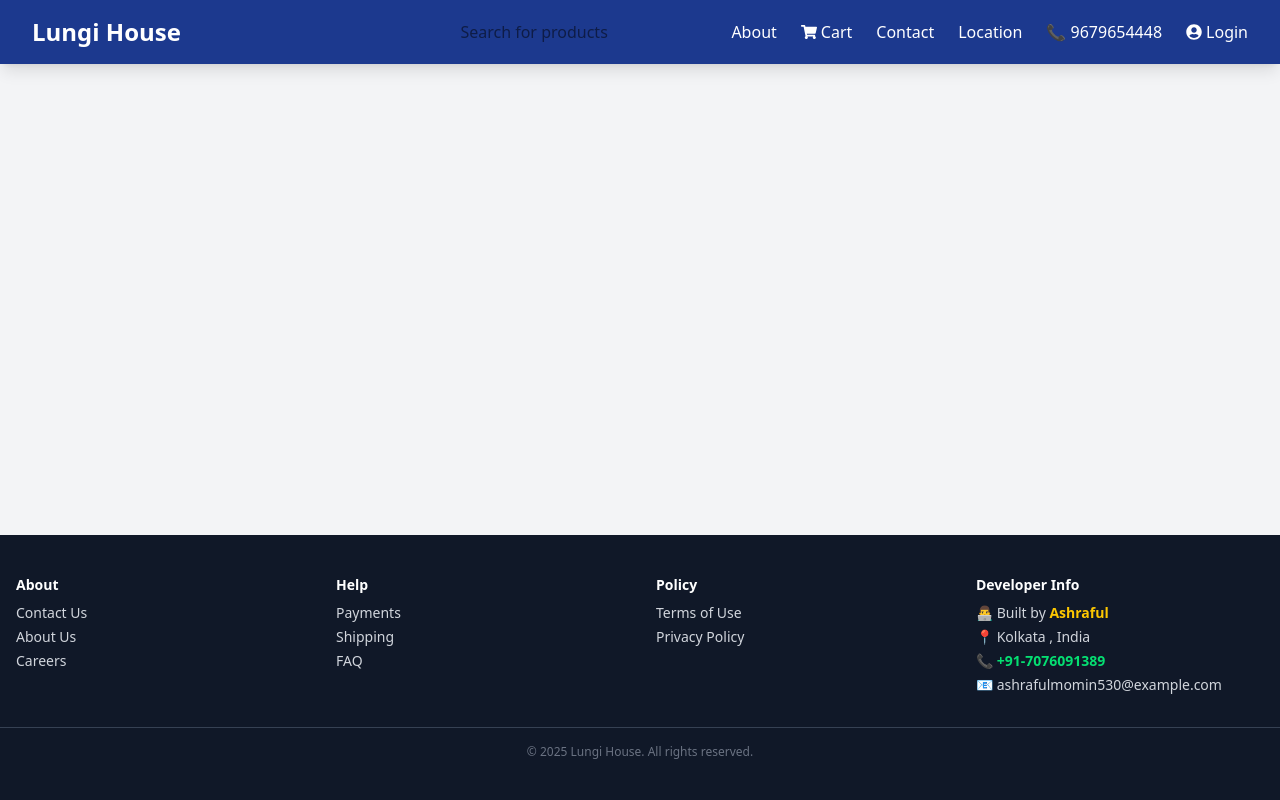
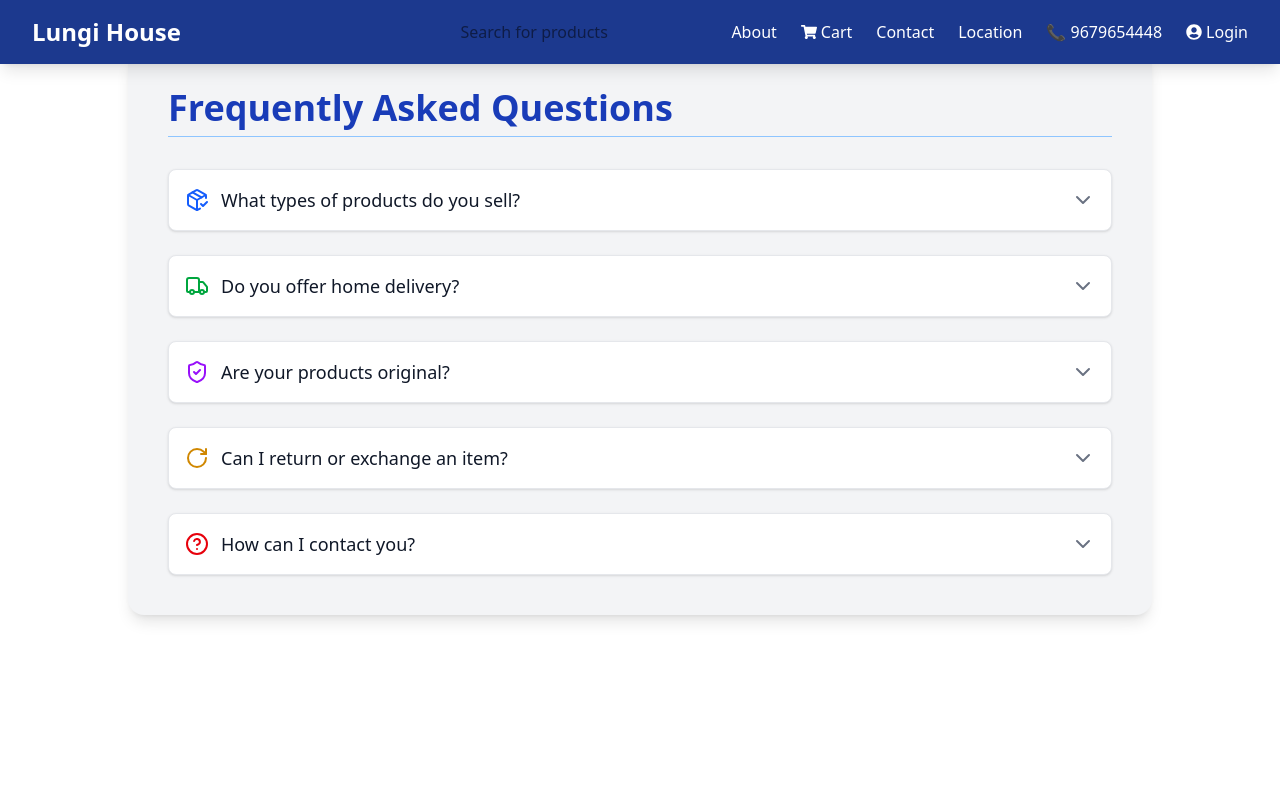
Before and after one commit to asharful70786/Lungi-House-, a React (Vite) app in the folder client/: page /FAQ in a window 1280 px wide. Shown: the top 800 px of the page. Built offline with nearby package versions, Linux system fonts and the light colour scheme; no server answers.

Commit message:
faq pafe addes and logo and tital changed

```diff
--- a/client/index.html
+++ b/client/index.html
@@ -2,10 +2,10 @@
 <html lang="en">
   <head>
     <meta charset="UTF-8" />
-    <link rel="icon" type="image/svg+xml" href="/vite.svg" />
+    <link rel="icon" type="image/svg+xml" href="https://tse4.mm.bing.net/th?id=OIP.Edq_mK8gGrwQQ1Oov6UG0wHaEc&pid=Api&P=0&h=180" />
     <meta name="viewport" content="width=device-width, initial-scale=1.0" />
-    <!-- <link href="/src/app.css" rel="stylesheet"><link href="/src/styles.css" rel="stylesheet"> -->
-    <title>Vite + React</title>
+    <link href="/src/app.css" rel="stylesheet"><link href="/src/styles.css" rel="stylesheet">
+    <title>Lungi House </title>
   </head>
  <!-- // rgb(29, 35, 42) -->
   <body  >
--- a/client/src/Components/Footer.jsx
+++ b/client/src/Components/Footer.jsx
@@ -1,4 +1,4 @@
-import React from 'react';
+
 
 function Footer() {
   const year = new Date().getFullYear();
@@ -25,7 +25,7 @@ function Footer() {
             <li><a href="/payements">Payments</a></li>
             <li><a href="/shipping">Shipping</a></li>
             {/* <li>Returns</li> */}
-            <li>FAQ</li>
+            <li ><a href="/FAQ">FAQ</a></li>
           </ul>
         </div>
 
--- a/client/src/main.jsx
+++ b/client/src/main.jsx
@@ -19,6 +19,7 @@ import Payments from './pages/Payment';
 import ShippingFAQ from './pages/Shipping';
 import TermsOfUse from './pages/Terms&Condition';
 import PrivacyPolicy from './pages/Privacy';
+import FAQ from './pages/FAQ';
 
 
 ReactDOM.createRoot(document.getElementById('root')).render(
@@ -39,10 +40,11 @@ ReactDOM.createRoot(document.getElementById('root')).render(
             <Route path="about" element={<AboutUs />} />
             <Route path='careers' element={<Careers/>} />
             <Route path='payements' element={<Payments/>} />
-<Route path='Shipping' element={< ShippingFAQ/>} />
-<Route path='Terms' element={<TermsOfUse/>} />
-<Route path='privacy' element={<PrivacyPolicy/>} />
-<Route path='careers' element={<Careers/>} />
+           <Route path='Shipping' element={< ShippingFAQ/>} />
+            <Route path='Terms' element={<TermsOfUse/>} />
+           <Route path='privacy' element={<PrivacyPolicy/>} />
+           <Route path='careers' element={<Careers/>} />
+            <Route path='FAQ' element={< FAQ/>} />
 
             <Route path="*" element={<h1>404 - Page Not Found</h1>} />
           </Route>
--- a/client/src/pages/Aboutus.jsx
+++ b/client/src/pages/Aboutus.jsx
@@ -2,11 +2,11 @@ import React, { useEffect, useState } from 'react';
 import { FaWhatsapp } from 'react-icons/fa';
 
 const sampleImages = [
-  'https://images.unsplash.com/photo-1745179276969-d9db2e682b5d?q=80&w=1974&auto=format&fit=crop&ixlib=rb-4.1.0&ixid=M3wxMjA3fDB8MHxwaG90by1wYWdlfHx8fGVufDB8fHx8fA%3D%3D', // Lungi-like cloth
-  'https://images.unsplash.com/photo-1741802872469-b404a312fa91?q=80&w=1974&auto=format&fit=crop&ixlib=rb-4.1.0&ixid=M3wxMjA3fDB8MHxwaG90by1wYWdlfHx8fGVufDB8fHx8fA%3D%3D', // Textile image
-  'https://images.unsplash.com/photo-1745179276969-d9db2e682b5d?q=80&w=1974&auto=format&fit=crop&ixlib=rb-4.1.0&ixid=M3wxMjA3fDB8MHxwaG90by1wYWdlfHx8fGVufDB8fHx8fA%3D%3D', // Bangladeshi style
-  'https://images.unsplash.com/photo-1741802872469-b404a312fa91?q=80&w=1974&auto=format&fit=crop&ixlib=rb-4.1.0&ixid=M3wxMjA3fDB8MHxwaG90by1wYWdlfHx8fGVufDB8fHx8fA%3D%3D', // Fabric store sample
-];
+  'https://i.ytimg.com/vi/TgjDMvoT3hY/maxresdefault.jpg',
+  'https://sslungi.in/wp-content/uploads/2023/05/s-l500.png',
+
+  'https://i.ytimg.com/vi/L9UrWVkOdpw/maxresdefault.jpg',
+]
 
 const AboutUs = () => {
   const [currentIndex, setCurrentIndex] = useState(0);
--- /dev/null
+++ b/client/src/pages/FAQ.jsx
@@ -0,0 +1,72 @@
+import React, { useState } from 'react';
+import { HelpCircle, Truck, PackageCheck, ShieldCheck, RotateCw, ChevronDown, ChevronUp } from 'lucide-react';
+
+const faqData = [
+  {
+    question: 'What types of products do you sell?',
+    answer: 'We specialize in all kinds of Indian and Bangladeshi lungis, gamchas, towels, and vests. All are 100% original and directly sourced.',
+    icon: <PackageCheck className="text-blue-600 w-6 h-6" />
+  },
+  {
+    question: 'Do you offer home delivery?',
+    answer: 'Yes! We provide home delivery within 5km of our shop in Kaliachak, Malda. We also deliver across India via courier.',
+    icon: <Truck className="text-green-600 w-6 h-6" />
+  },
+  {
+    question: 'Are your products original?',
+    answer: 'Absolutely. All our products are imported directly from trusted manufacturers and we guarantee authenticity.',
+    icon: <ShieldCheck className="text-purple-600 w-6 h-6" />
+  },
+  {
+    question: 'Can I return or exchange an item?',
+    answer: 'Yes, items can be returned or exchanged within 7 days if they are unused and in original condition. Please contact us on WhatsApp for assistance.',
+    icon: <RotateCw className="text-yellow-600 w-6 h-6" />
+  },
+  {
+    question: 'How can I contact you?',
+    answer: 'You can WhatsApp us directly at +91 96796 54448  for quick support.',
+    icon: <HelpCircle className="text-red-600 w-6 h-6" />
+  }
+];
+
+const FAQ = () => {
+  const [openIndex, setOpenIndex] = useState(null);
+
+  const toggleAnswer = (index) => {
+    setOpenIndex(openIndex === index ? null : index);
+  };
+
+  return (
+    <section className="min-h-screen bg-white text-gray-800 py-12 px-6 md:px-12">
+      <div className="max-w-5xl mx-auto bg-gray-100 rounded-2xl shadow-lg p-10">
+        <h1 className="text-4xl font-bold text-blue-800 mb-8 border-b pb-2 border-blue-300">Frequently Asked Questions</h1>
+
+        <div className="space-y-6">
+          {faqData.map((item, index) => (
+            <div key={index} className="bg-white border border-gray-200 rounded-lg shadow-sm transition">
+              <button
+                onClick={() => toggleAnswer(index)}
+                className="w-full flex justify-between items-center p-4 text-left hover:bg-blue-50 focus:outline-none"
+              >
+                <div className="flex items-center gap-3">
+                  {item.icon}
+                  <span className="text-lg font-medium text-gray-900">{item.question}</span>
+                </div>
+                <div>
+                  {openIndex === index ? <ChevronUp className="text-gray-500" /> : <ChevronDown className="text-gray-500" />}
+                </div>
+              </button>
+              {openIndex === index && (
+                <div className="px-12 pb-4 text-gray-700">
+                  <p>{item.answer}</p>
+                </div>
+              )}
+            </div>
+          ))}
+        </div>
+      </div>
+    </section>
+  );
+};
+
+export default FAQ;
```
Also changed, not shown: client/public/logo.svg.svg (added).
